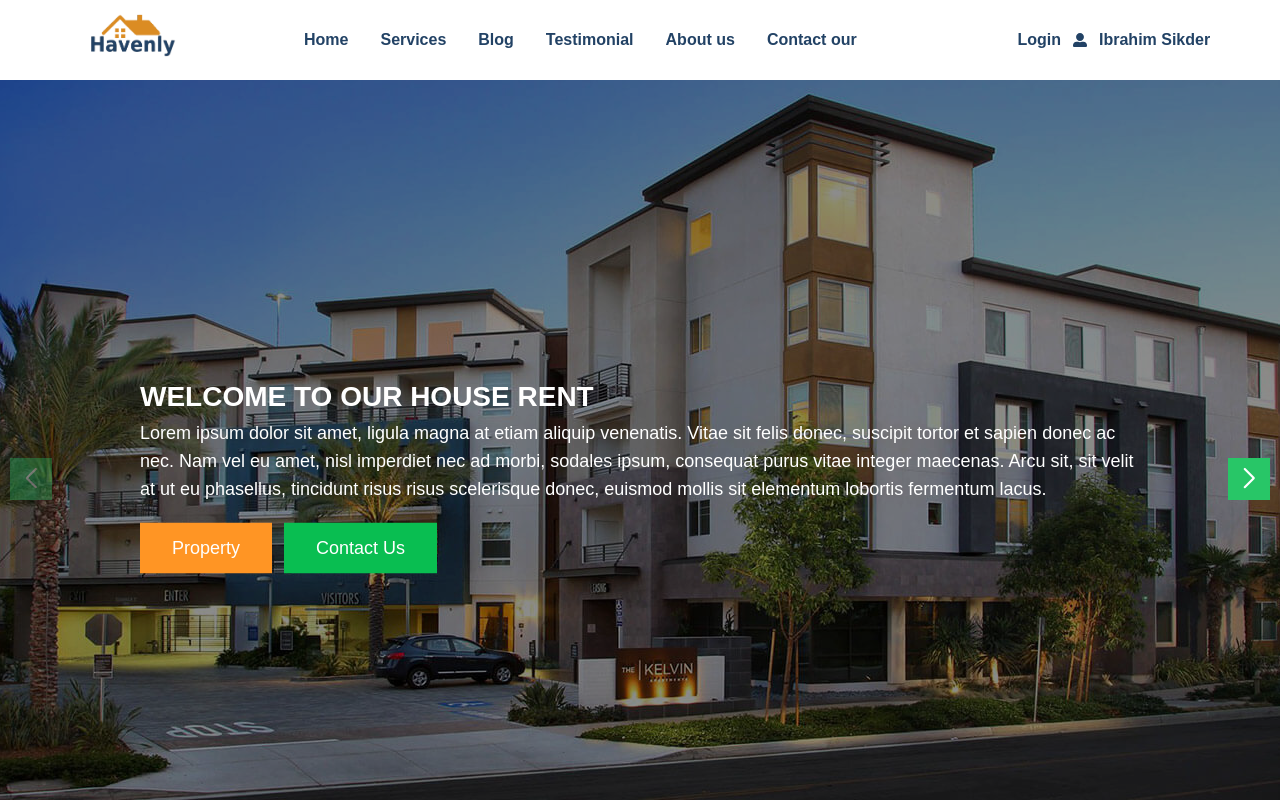
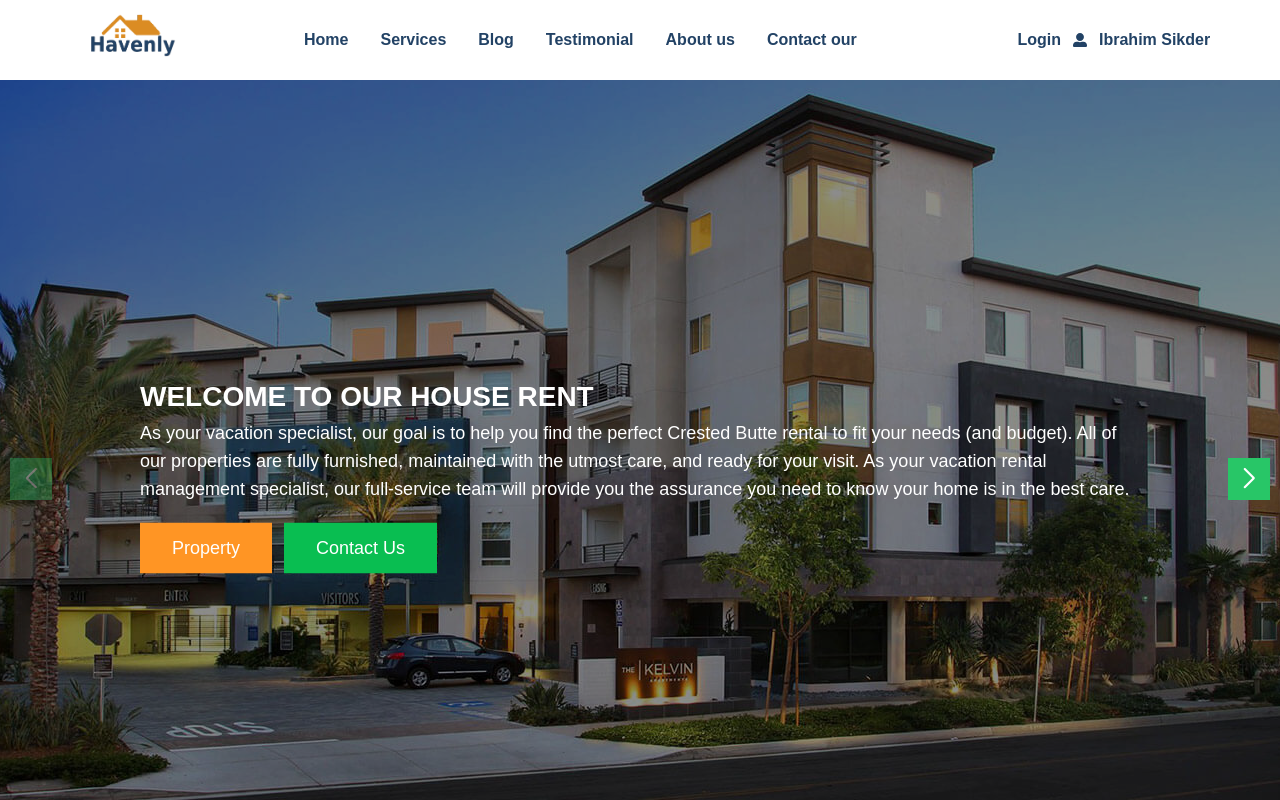
Before and after one commit to devmonika/Havenly-client, a React (Create React App) app: page / in a window 1280 px wide. Built offline with nearby package versions, Linux system fonts and the light colour scheme.

Commit message:
lorem-change

```diff
--- a/src/Pages/Banner/Banner.js
+++ b/src/Pages/Banner/Banner.js
@@ -26,7 +26,7 @@ const Banner = () => {
           <img src={slide} alt="" />
           <div className="slideContent">
             <h2 className="text-3xl md:text-sm font-bold mb-3 ">WELCOME TO OUR HOUSE RENT</h2>
-            <p className="text-xl sm:text-sm ">Lorem ipsum dolor sit amet, ligula magna at etiam aliquip venenatis. Vitae sit felis donec, suscipit tortor et sapien donec ac nec. Nam vel eu amet, nisl imperdiet nec ad morbi, sodales ipsum, consequat purus vitae integer maecenas. Arcu sit, sit velit at ut eu phasellus, tincidunt risus risus scelerisque donec, euismod mollis sit elementum lobortis fermentum lacus.</p>
+            <p className="text-xl sm:text-sm ">As your vacation specialist, our goal is to help you find the perfect Crested Butte rental to fit your needs (and budget). All of our properties are fully furnished, maintained with the utmost care, and ready for your visit. As your vacation rental management specialist, our full-service team will provide you the assurance you need to know your home is in the best care.</p>
            <div className="mt-5 slideBtn">
            <button className="bg-[#FF9524] px-8 py-3 mr-3">Property</button>
             <button className="bg-[#09BE51] px-8 py-3">Contact Us</button>
@@ -37,7 +37,7 @@ const Banner = () => {
           <img src={slide2} alt="" />
           <div className="slideContent">
             <h2 className="text-3xl font-bold mb-3 ">WELCOME TO OUR HOUSE RENT</h2>
-            <p className="text-xl ">Lorem ipsum dolor sit amet, ligula magna at etiam aliquip venenatis. Vitae sit felis donec, suscipit tortor et sapien donec ac nec. Nam vel eu amet, nisl imperdiet nec ad morbi, sodales ipsum, consequat purus vitae integer maecenas. Arcu sit, sit velit at ut eu phasellus, tincidunt risus risus scelerisque donec, euismod mollis sit elementum lobortis fermentum lacus.</p>
+            <p className="text-xl ">As your vacation specialist, our goal is to help you find the perfect Crested Butte rental to fit your needs (and budget). All of our properties are fully furnished, maintained with the utmost care, and ready for your visit. As your vacation rental management specialist, our full-service team will provide you the assurance you need to know your home is in the best care.</p>
            <div className="mt-5">
            <button className="bg-[#FF9524] hover:bg-[#09BE51] px-8 py-3 mr-3">Property</button>
             <button className="bg-[#09BE51] hover:bg-[#FF9524] px-8 py-3">Contact Us</button>
@@ -48,7 +48,7 @@ const Banner = () => {
           <img src={slide} alt="" />
           <div className="slideContent">
             <h2 className="text-3xl md:text-sm font-bold mb-3 ">WELCOME TO OUR HOUSE RENT</h2>
-            <p className="text-xl sm:text-sm ">Lorem ipsum dolor sit amet, ligula magna at etiam aliquip venenatis. Vitae sit felis donec, suscipit tortor et sapien donec ac nec. Nam vel eu amet, nisl imperdiet nec ad morbi, sodales ipsum, consequat purus vitae integer maecenas. Arcu sit, sit velit at ut eu phasellus, tincidunt risus risus scelerisque donec, euismod mollis sit elementum lobortis fermentum lacus.</p>
+            <p className="text-xl sm:text-sm ">As your vacation specialist, our goal is to help you find the perfect Crested Butte rental to fit your needs (and budget). All of our properties are fully furnished, maintained with the utmost care, and ready for your visit. As your vacation rental management specialist, our full-service team will provide you the assurance you need to know your home is in the best care.</p>
            <div className="mt-5 slideBtn">
            <button className="bg-[#FF9524] px-8 py-3 mr-3">Property</button>
             <button className="bg-[#09BE51] px-8 py-3">Contact Us</button>
```
